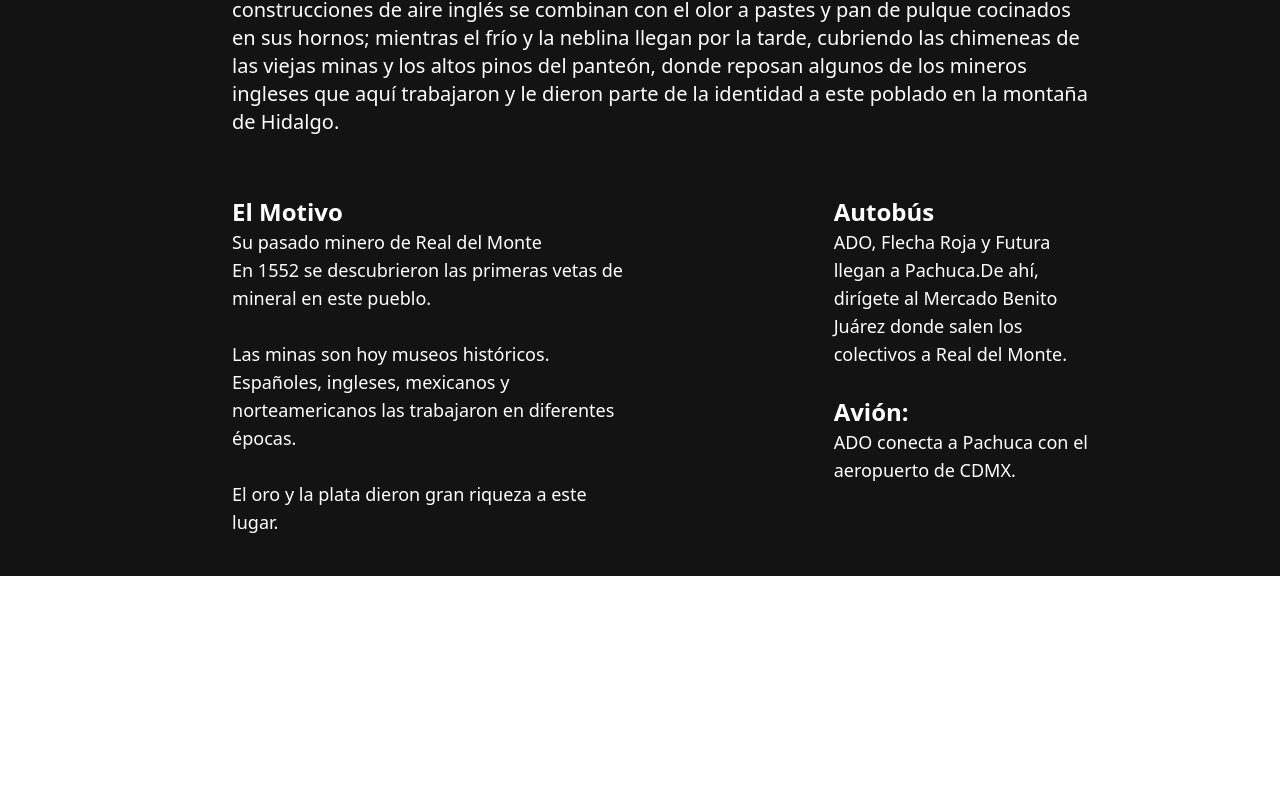
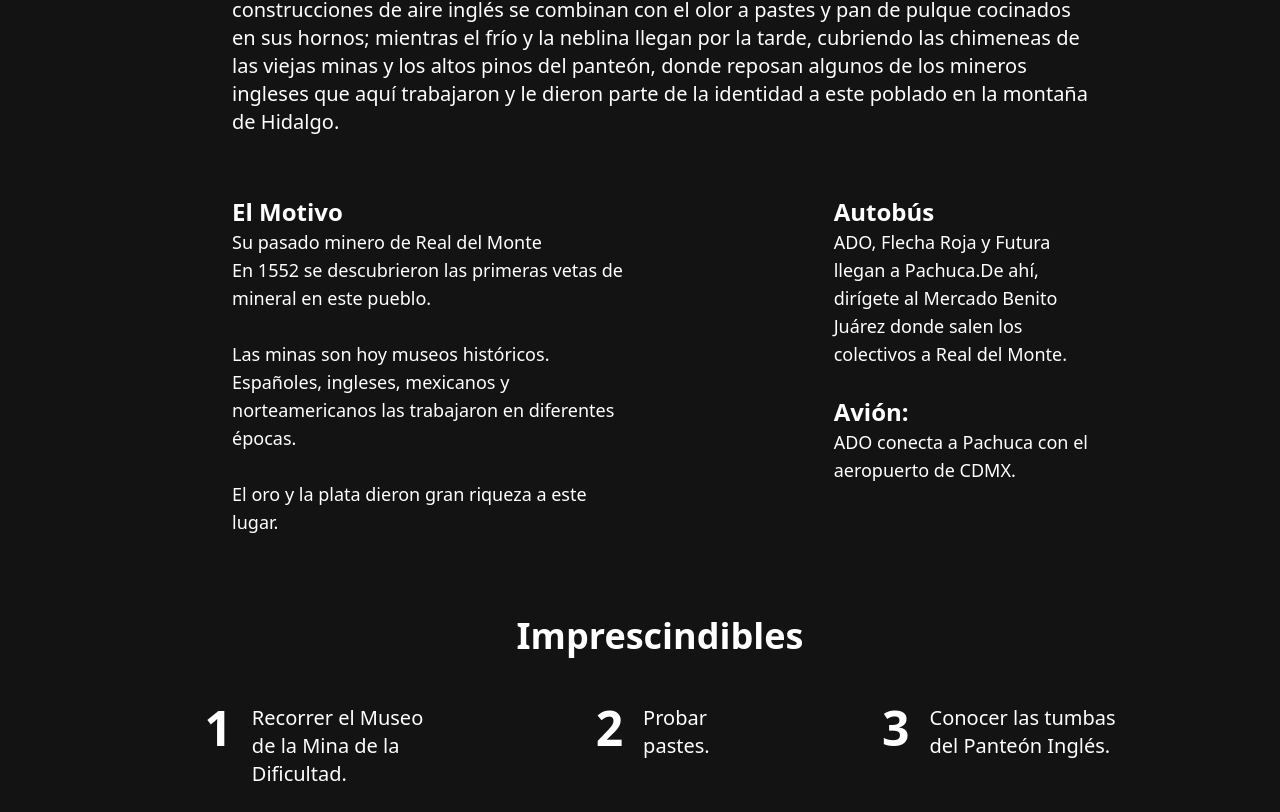
Before and after one commit to rafa133169/real-del-monte, a Vue app: page / in a window 1280 px wide. Shown: the part 1412-2224 px from the top of the page. Before the commit the page ends 1988 px from the top, so only its background shows below. Built offline with nearby package versions, Linux system fonts and the light colour scheme; no server answers.

Commit message:
imprescindible section

```diff
--- /dev/null
+++ b/src/components/Imprescindibles.vue
@@ -0,0 +1,23 @@
+<template>
+  <div class="flex row justify-evenly p-6 text-xl gap-8">
+    <div class="flex flex-row items-start gap-5">
+      <p class="text-5xl font-bold">1</p>
+      <p>
+        Recorrer el Museo <br>
+        de la Mina de la <br>Dificultad.
+      </p>
+    </div>
+    <div class="flex flex-row items-start gap-5">
+      <p class="text-5xl font-bold">2</p>
+      <p>
+        Probar <br> pastes.
+      </p>
+    </div>
+    <div class="flex flex-row items-start gap-5">
+      <p class="text-5xl font-bold">3</p>
+      <p>
+        Conocer las tumbas <br> del Panteón Inglés.
+      </p>
+    </div>
+  </div>
+</template>
--- a/src/views/HomeView.vue
+++ b/src/views/HomeView.vue
@@ -6,6 +6,7 @@ import atractiveCards from '@/data/atractivesCards'
 import LiveItsMagic from '@/components/LiveItsMagic.vue'
 import Weather from '@/components/Weather.vue'
 import location from '@/assets/img/hidalgo-location.png'
+import Imprescindibles from '@/components/Imprescindibles.vue'
 
 </script>
 
@@ -56,6 +57,12 @@ import location from '@/assets/img/hidalgo-location.png'
       <LiveItsMagic />
     </section>
 
+    <!-- Imprescindible -->
+    <section id="imprescindibles" class="mt-10 px- pl-10 max-w-7xl mx-auto text-white align-center">
+      <h2 class="text-4xl font-bold mb-6 text-center">Imprescindibles</h2>
+      <Imprescindibles />
+    </section>
+
   </main>
 </template>
 
```
